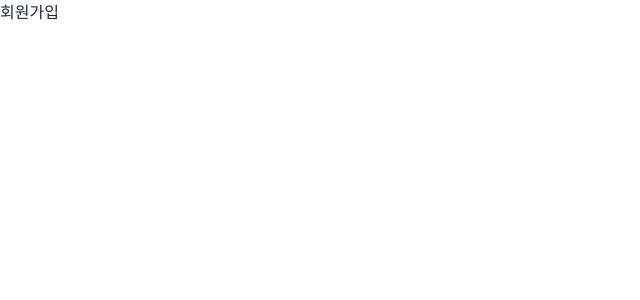
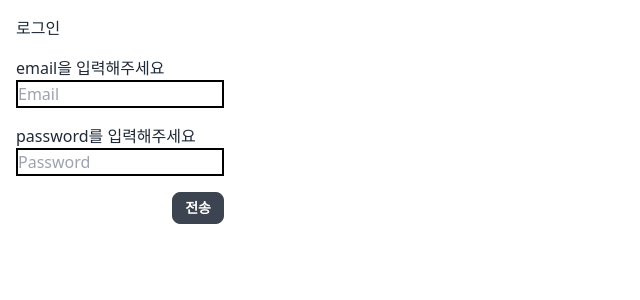
Before and after one commit to ohyoungkyu/my-tube-back-end-project, a React (Create React App) app: page /login in a window 1280 px wide. Shown: the top 300 px of the page, without its empty margins (0-640 px from the left). Built offline with nearby package versions, Linux system fonts and the light colour scheme.

Commit message:
react login recoil 도입

```diff
--- a/package.json
+++ b/package.json
@@ -12,6 +12,7 @@
     "react-dom": "^18.2.0",
     "react-router-dom": "^6.4.2",
     "react-scripts": "5.0.1",
+    "recoil": "^0.7.6",
     "web-vitals": "^2.1.4"
   },
   "scripts": {
--- a/src/Routes/Home.jsx
+++ b/src/Routes/Home.jsx
@@ -1,12 +1,15 @@
 import React from "react";
 import Layout from "../layouts/Layout";
+import { userState } from "../recoil";
+import { useRecoilState } from "recoil";
 
 const Home = () => {
+  const [user, setUser] = useRecoilState(userState);
   return (
     <Layout>
-      <div>home</div>
+      <div>home {user && `안녕하세요 ${user.username}님`}</div>
     </Layout>
-  )
+  );
 };
 
 export default Home;
--- a/src/Routes/Login.jsx
+++ b/src/Routes/Login.jsx
@@ -1,7 +1,73 @@
-import React from "react";
+import axios from "axios";
+import React, { useState } from "react";
+import { BACKEND_URL } from "../Utils";
+import { useRecoilState } from "recoil";
+import { userState } from "../recoil";
+import { useNavigate } from "react-router-dom";
 
 const Login = () => {
-  return <div>회원가입</div>;
+  const [email, setEmail] = useState("");
+  const [password, setPassword] = useState("");
+  const [user, setUser] = useRecoilState(userState);
+  const navigate = useNavigate();
+
+  return (
+    <div>
+      <form
+        onSubmit={async (e) => {
+          e.preventDefault();
+          try {
+            const data = await axios({
+              url: `${BACKEND_URL}/user/login`,
+              method: "POST",
+              data: {
+                email,
+                password,
+              },
+            });
+            console.log(data);
+
+            setEmail("");
+            setPassword("");
+            setUser(data.data);
+            navigate("/");
+            alert("로그인 성공");
+          } catch (e) {
+            console.log(e);
+            alert("로그인 실패");
+          }
+        }}
+        className="flex flex-col w-60 items-start p-4"
+      >
+        <div>로그인</div>
+
+        <div className="mt-4">email을 입력해주세요</div>
+        <input
+          type="email"
+          className="w-full border-2 border-black"
+          placeholder="Email"
+          value={email}
+          onChange={(e) => {
+            setEmail(e.target.value);
+          }}
+        />
+
+        <div className="mt-4">password를 입력해주세요</div>
+        <input
+          type="password"
+          className="w-full border-2 border-black"
+          placeholder="Password"
+          value={password}
+          onChange={(e) => {
+            setPassword(e.target.value);
+          }}
+        />
+        <button type="submit" className="btn btn-sm ml-auto mt-4">
+          전송
+        </button>
+      </form>
+    </div>
+  );
 };
 
 export default Login;
--- a/src/index.js
+++ b/src/index.js
@@ -6,17 +6,20 @@ import Home from "./Routes/Home";
 import { BrowserRouter as Router, Routes, Route, Link } from "react-router-dom";
 import Join from "./Routes/Join";
 import Login from "./Routes/Login";
+import { RecoilRoot } from "recoil";
 
 const root = ReactDOM.createRoot(document.getElementById("root"));
 root.render(
   <React.StrictMode>
+    <RecoilRoot>
       <Router>
         <Routes>
           <Route path="/" element={<Home />}></Route>
-        <Route path="/about/:id" element={<About />}></ Route>
+          <Route path="/about/:id" element={<About />}></Route>
           <Route path="/join" element={<Join />}></Route>
           <Route path="/login" element={<Login />}></Route>
         </Routes>
       </Router>
+    </RecoilRoot>
   </React.StrictMode>
 );
--- /dev/null
+++ b/src/recoil/index.js
@@ -0,0 +1 @@
+export * from "./user";
--- /dev/null
+++ b/src/recoil/user.js
@@ -0,0 +1,6 @@
+import { atom } from "recoil";
+
+export const userState = atom({
+  key: "userState",
+  default: null,
+});
```
Also changed, not shown: 1 other file (tests, documents, lock files or other folders). Lines whose indentation alone changed are shown as unchanged.
